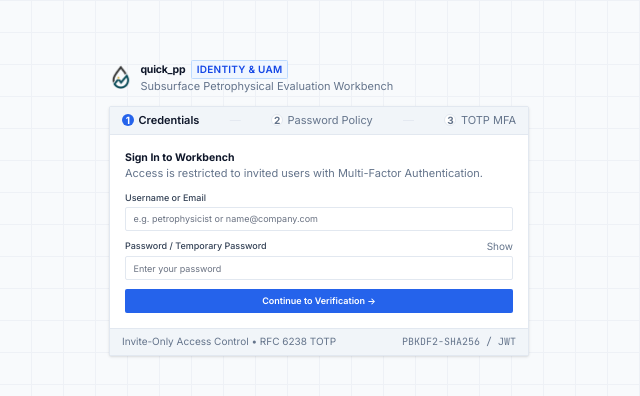
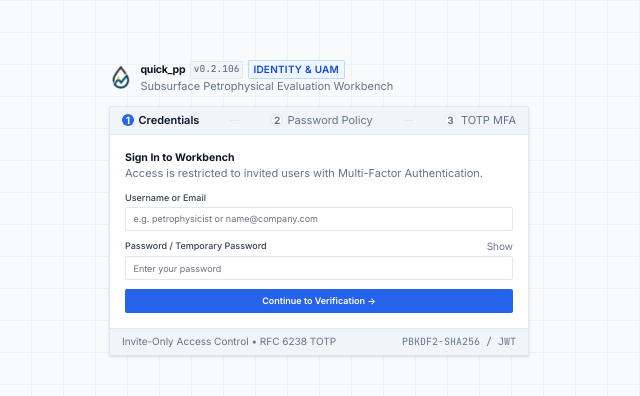
Before and after one commit to imranfadhil/quick_pp, a SvelteKit app in the folder quick_pp/app/frontend/: page /login in a window 1280 px wide. Shown: the part 192-588 px from the top of the page, without its empty margins (321-961 px from the left). Built offline with nearby package versions, Linux system fonts and the light colour scheme; no server answers; what openapi-fetch would draw is missing.

Commit message:
add version to the UI

```diff
--- a/quick_pp/app/frontend/src/lib/components/shell/TopContextBar.svelte
+++ b/quick_pp/app/frontend/src/lib/components/shell/TopContextBar.svelte
@@ -224,6 +224,14 @@
 				class="h-6 w-6 shrink-0 object-contain"
 			/>
 			<span class="text-xs font-bold tracking-tight text-[var(--text-primary)]">quick_pp</span>
+			{#if authState.appVersion}
+				<span
+					title="quick_pp v{authState.appVersion}"
+					class="mono-num rounded-xs border border-[var(--border-hairline)] bg-[var(--bg-subtle)] px-1 py-0.5 text-[9px] font-medium text-[var(--text-muted)]"
+				>
+					v{authState.appVersion}
+				</span>
+			{/if}
 			{#if authState.isDemoMode}
 				<span
 					title="Ephemeral Demo Session — Pre-seeded Volve & Costa SQLite DB is read-only"
@@ -655,7 +663,7 @@
 										<span class="mono-num truncate font-medium text-[var(--text-primary)]">{w.name}</span>
 									</span>
 									<span class="mono-num shrink-0 text-[10px] text-[var(--text-muted)]">
-										{w.row_count?.toLocaleString() ?? ''}
+										{(w.depth_count ?? (w as any).row_count)?.toLocaleString() ?? ''}
 									</span>
 								</label>
 							{/each}
--- a/quick_pp/app/frontend/src/lib/state/auth.svelte.ts
+++ b/quick_pp/app/frontend/src/lib/state/auth.svelte.ts
@@ -63,6 +63,7 @@
 class AuthState {
 	user = $state<AuthUser | null>(null);
 	token = $state<string | null>(null);
+	appVersion = $state<string>('0.2.106');
 	isInitializing = $state<boolean>(true);
 	uamModalOpen = $state<boolean>(false);
 	accountModalOpen = $state<boolean>(false);
@@ -88,7 +89,10 @@
 		try {
 			const stored = getStoredToken();
 			this.token = stored;
-			const res = await getJson<{ user: AuthUser }>('/quick_pp/auth/me');
+			const res = await getJson<{ user: AuthUser; version?: string }>('/quick_pp/auth/me');
+			if (res?.version) {
+				this.appVersion = res.version;
+			}
 			if (res?.user) {
 				this.user = res.user;
 				if (res.user.demo_mode) {
--- a/quick_pp/app/frontend/src/routes/login/+page.svelte
+++ b/quick_pp/app/frontend/src/routes/login/+page.svelte
@@ -86,7 +86,11 @@
 			const boot = await getJson<{
 				is_first_run: boolean;
 				admin_username: string | null;
+				version?: string;
 			}>('/quick_pp/auth/bootstrap-status');
+			if (boot?.version) {
+				authState.appVersion = boot.version;
+			}
 			if (boot?.is_first_run) {
 				isFirstRun = true;
 				bootstrapUsername = boot.admin_username || 'admin';
@@ -273,10 +277,17 @@
 				/>
 				</div>
 				<div>
-					<div class="flex items-center gap-2">
+					<div class="flex items-center gap-1.5">
 						<span class="text-sm font-bold tracking-tight text-[var(--text-primary)]">
 							quick_pp
 						</span>
+						{#if authState.appVersion}
+							<span
+								class="mono-num rounded-xs border border-[var(--border-hairline)] bg-[var(--bg-subtle)] px-1 py-0.5 text-[9.5px] font-medium text-[var(--text-muted)]"
+							>
+								v{authState.appVersion}
+							</span>
+						{/if}
 						<span
 							class="rounded-xs border border-blue-200 bg-blue-50 px-1.5 py-0.5 text-[10px] font-semibold tracking-wide text-blue-700 uppercase"
 						>
```
Also changed, not shown: 2 other files (tests, documents, lock files or other folders).
